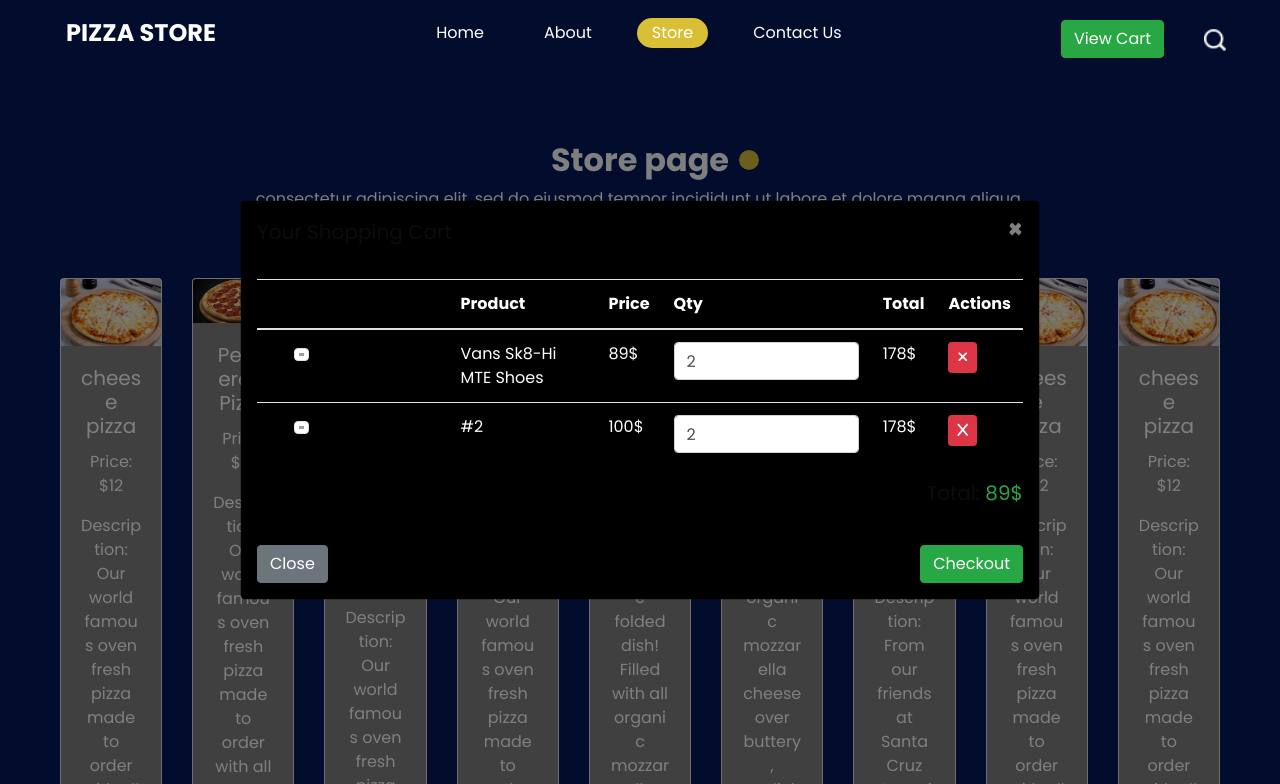
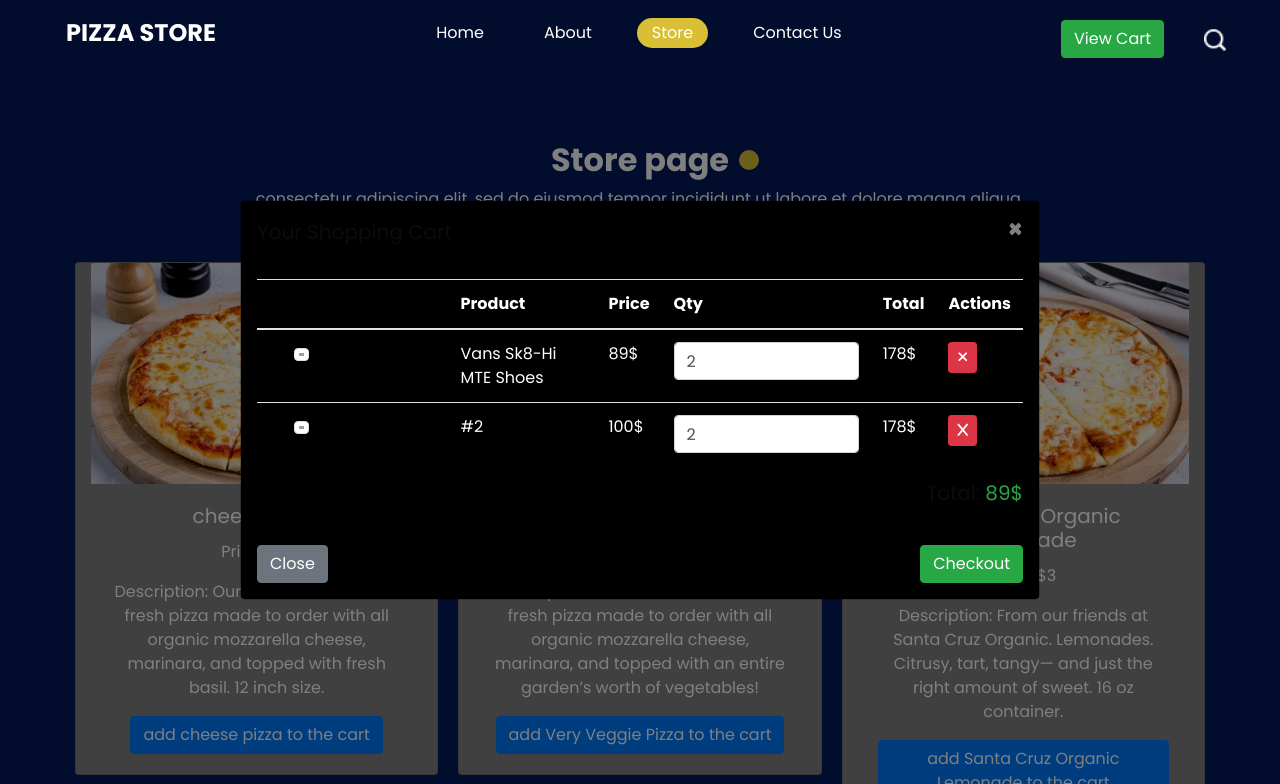
Before and after one commit to RJ4598/final-project, a plain HTML site: page store.html in a window 1280 px wide. Shown: the top 784 px of the page. Drawn offline with nearby package versions, Linux system fonts and the light colour scheme; grey boxes are pictures that could not be loaded.

Commit message:
fix product list in the store section

```diff
--- a/store.html
+++ b/store.html
@@ -38,9 +38,9 @@
       $.ajax({url: "product_data.json", success: function(result) {
           let resultContent = "";
           for (let product of result.productlist) {
-            resultContent += "<div class=\"card \">\n" +
+            resultContent += "<div class=\"card col\" style=\"background-color: grey\">\n" +
                     "<img class=\"card-img-top text-center\" src="+ product.img +">" +
-                    "  <div class=\"card-body\" style=\"width: auto; background-color: grey\">\n" +
+                    "  <div class=\"card-body\">\n" +
                     "    <h5 class=\"card-title\">" + product.title + "</h5>\n" +
                     "    <p class=\"card-text\">Price: $" + product.price + "</p>\n" +
                     "    <p class=\"card-text\">Description: " + product.description  + "</p>\n" +
@@ -197,8 +197,11 @@
       </div>
 
       <div class="service_container">
-        <div class="card-deck">
-          <div id="results" class="row mt-3 "></div>
+          <div id="results" class="card-columns"></div>
+
+
+
+
           <!---<div class="card">
             <img class="card-img-top text-center" src="images/s-1.png">
             <div class="card-body" style="background-color: #0f3e68">
@@ -270,7 +273,6 @@
 <!--          Read More-->
 <!--        </a>-->
 <!--      </div>-->
-    </div>
     </div>
 
   </section>
```
Also changed, not shown: 1 other file.
